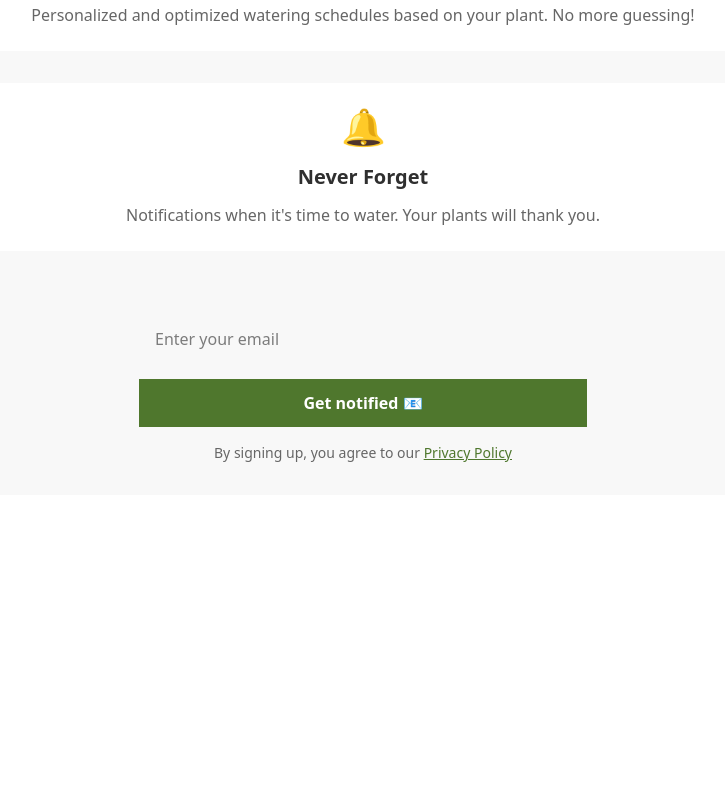
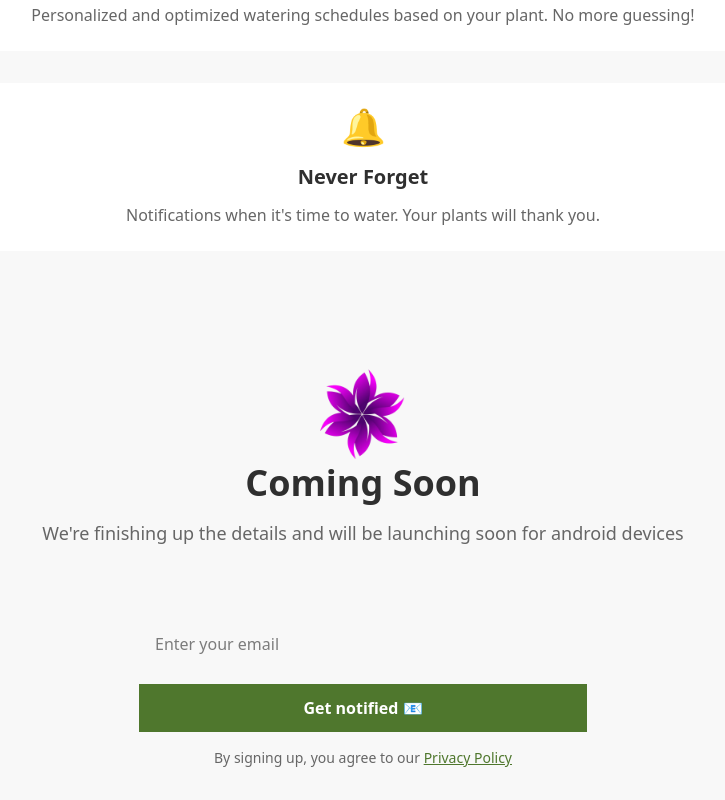
Before and after one commit to marius-grigaliunas/bloomer_site, a Next.js app: page / in a window 1280 px wide. Shown: the part 1221-2021 px from the top of the page, without its empty margins (277-1002 px from the left). Before the commit the page ends 1716 px from the top, so only its background shows below. Built offline with nearby package versions, Linux system fonts and the light colour scheme; no server answers.

Commit message:
added a coming soon section

```diff
--- a/src/app/page.tsx
+++ b/src/app/page.tsx
@@ -1,6 +1,7 @@
 import EmailSignup from '@/components/EmailSignup';
 import WhySection from '@/components/WhySection';
 import AppCarousel from '@/components/AppCarousel';
+import ComingSoon from '@/components/ComingSoon';
 
 export default function Home() {
   return (
@@ -20,6 +21,7 @@ export default function Home() {
         <AppCarousel />
 
         <WhySection />
+        <ComingSoon />
         <EmailSignup/>
       </div>
     </main>
--- /dev/null
+++ b/src/components/ComingSoon.tsx
@@ -0,0 +1,22 @@
+import Image from 'next/image';
+
+export default function ComingSoon() {
+  return (
+    <div className="text-center py-12 px-6">
+      <div className="max-w-2xl mx-auto">
+        <div className="mb-6">
+            <div className="flex justify-center">
+                <Image src="/images/bloomer-logo-nobackground.png" alt="bloomer logo" width={100} height={100} />
+            </div>
+            <h2 className="text-4xl font-bold text-text-primary mb-4">
+            Coming Soon
+          </h2>
+          <p className="text-lg text-text-secondary leading-relaxed">
+            We're finishing up the details and will be launching soon for android devices
+          </p>
+        </div>
+
+      </div>
+    </div>
+  );
+}
```
